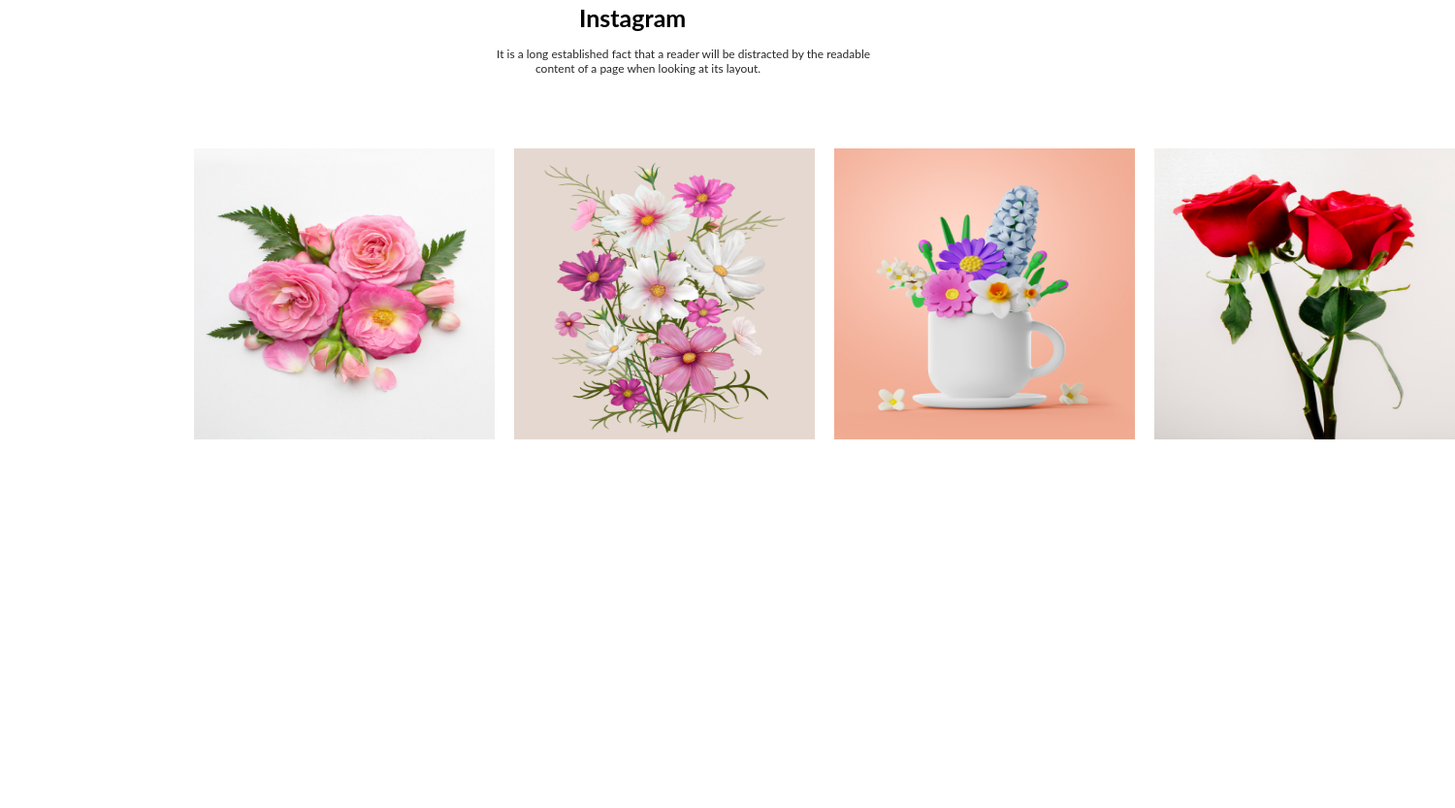
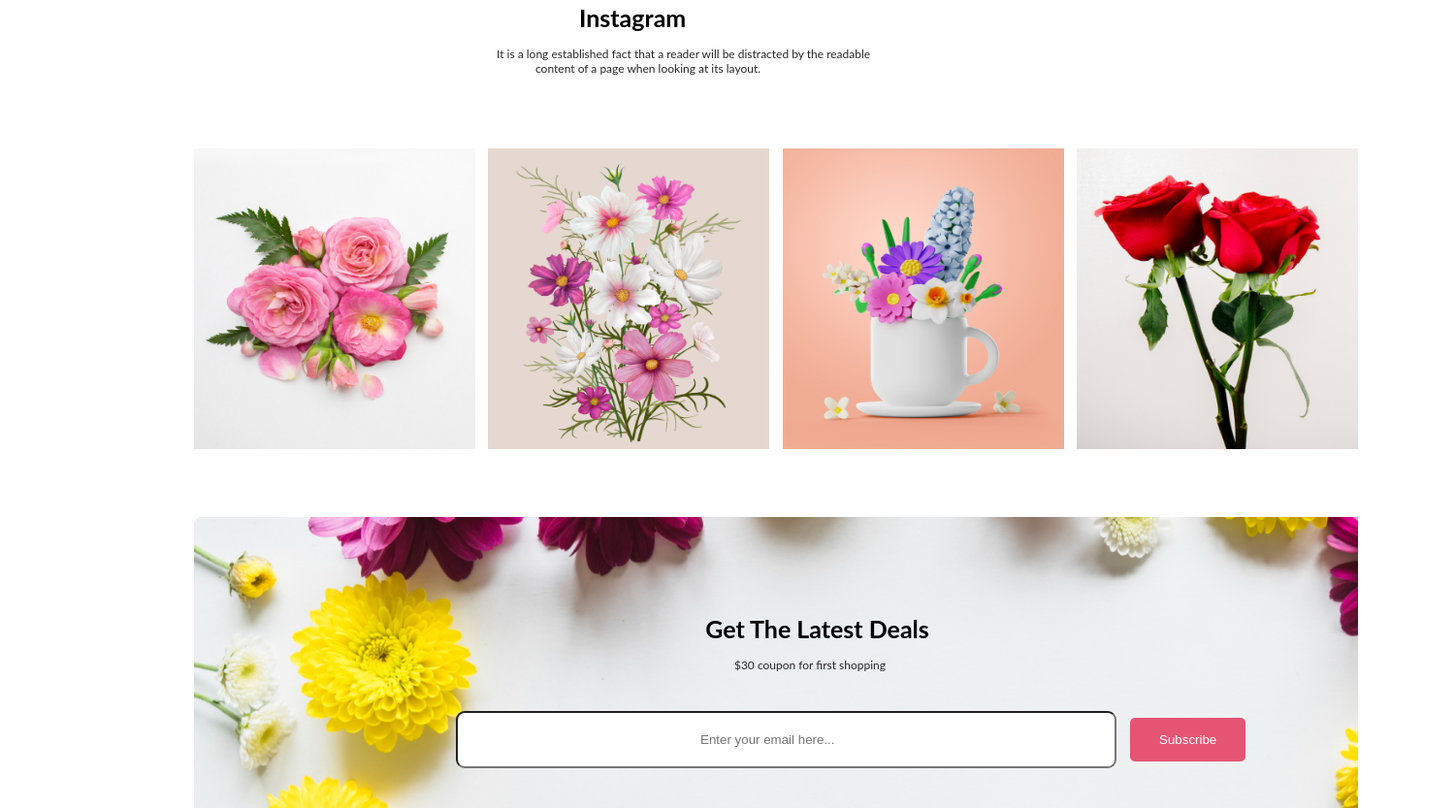
Before and after one commit to AliHaider1984/first-assign-git-repo, a plain HTML site: page index.html in a window 1280 px wide. Shown: the part 1106-1939 px from the top of the page at 97% size, 1500 px wide, since content can reach past the window. Before the commit the page ends 1559 px from the top, so only its background shows below. Drawn offline with Linux system fonts and the light colour scheme.

Commit message:
done subscribe section

```diff
--- a/index.html
+++ b/index.html
@@ -65,6 +65,20 @@
     <img src="images/Flower 03.png" alt="" class="src">
     <img src="images/Flower 04.png" alt="" class="src">
 
+</div>
+<!-- This is subscribe section -->
+
+<div class="subscribe">
+<h3 class="sub_text">Get The Latest Deals</h3>
+<p class="coupon">$30 coupon for first shopping</p>
+<div>
+    <input placeholder="Enter your email here...">
+    <button class="btn_02"><a href="">Subscribe</button></a>
+
+</div>
+</div>
+
+
 
 </div>
 
--- a/style.css
+++ b/style.css
@@ -41,6 +41,7 @@ h3 {
     font-family:'Lato';
     font-size: 25px;
     padding-left: 85px;
+
 }
 p{
     color:#272727;
@@ -111,7 +112,7 @@ a {
 }
 
  .photos{
-    width:1300px;
+    width:1200px;
     display: flex;
     justify-content: space-between;
     align-items: center;
@@ -120,7 +121,39 @@ a {
  }
 
  img{
-    height:300px;
-    width: 310px;
+    height:310px;
+    width: 290px;
     padding: 1055x;
  }
+
+ .subscribe{
+    /*background-color: green;*/
+    margin-top: 70px;
+    width:1200px;
+    background-image: url(../images/bg.png);
+    margin-left: 200px;
+    height: 300px;
+    background-repeat: no-repeat;
+ }
+.sub_text{
+    padding-top:100px;
+    font-weight: bolder;
+    margin-bottom: 15px;
+    font-family:'Lato';
+    font-size: 25px;
+    padding-left: 85px;
+    text-align:center;
+}
+
+.coupon{
+    text-align: center;
+    margin-left:70px;
+    margin-bottom:40px;
+}
+
+input{
+    padding:20px 250px;
+    border-radius:9px;
+    margin-left:270px;
+    margin-right:-110px;
+}
```
Also changed, not shown: images/bg.png (renamed from images/Rectangle 9.png).
